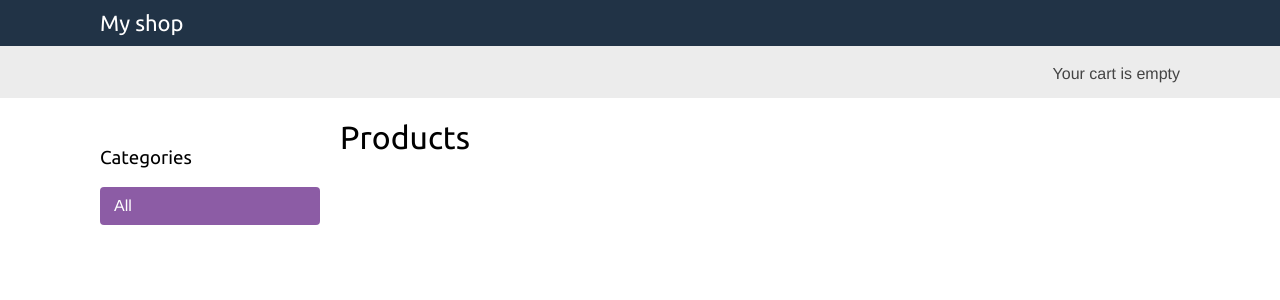
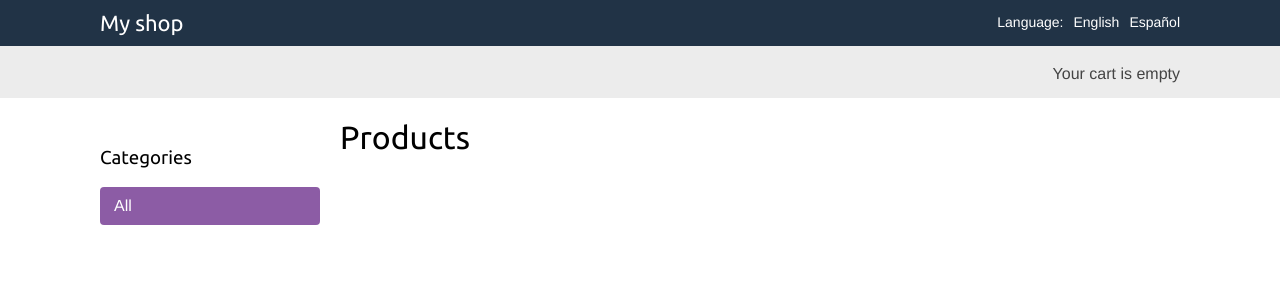
Before and after one commit to Alfareiza/myshop, a Django app: page /en/ in a window 1280 px wide. Shown: the top 300 px of the page. Run offline with Django 4.2, Linux system fonts and the light colour scheme; data that the repository does not hold is empty; parts of the project's set-up code (start-up, migrations or seed data) failed here and were passed over.

Commit message:
feat: menu created to switch between languages

```diff
--- a/shop/templates/shop/base.html
+++ b/shop/templates/shop/base.html
@@ -10,6 +10,21 @@
   <body>
     <div id="header">
       <a href="/" class="logo">{% trans 'My shop' %}</a>
+      {% get_current_language as LANGUAGE_CODE %}
+      {% get_available_languages as LANGUAGES %}
+      {% get_language_info_list for LANGUAGES as languages %}
+      <div class="languages">
+      <p style="color:white;">{% trans 'Language' %}:</p>
+      <ul class="languages">
+        {% for language in languages %}
+        <li>
+          <a style="color:white;" href="/{{ language.code }}/" {% if languace.code == LANGUAGE_CODE %} class="selected" {% endif %}>
+            {{ language.name_local.title }}
+          </a>
+        </li>
+        {% endfor %}
+      </ul>
+    </div>
     </div>
     <div id="subheader">
       <div class="cart">
```
